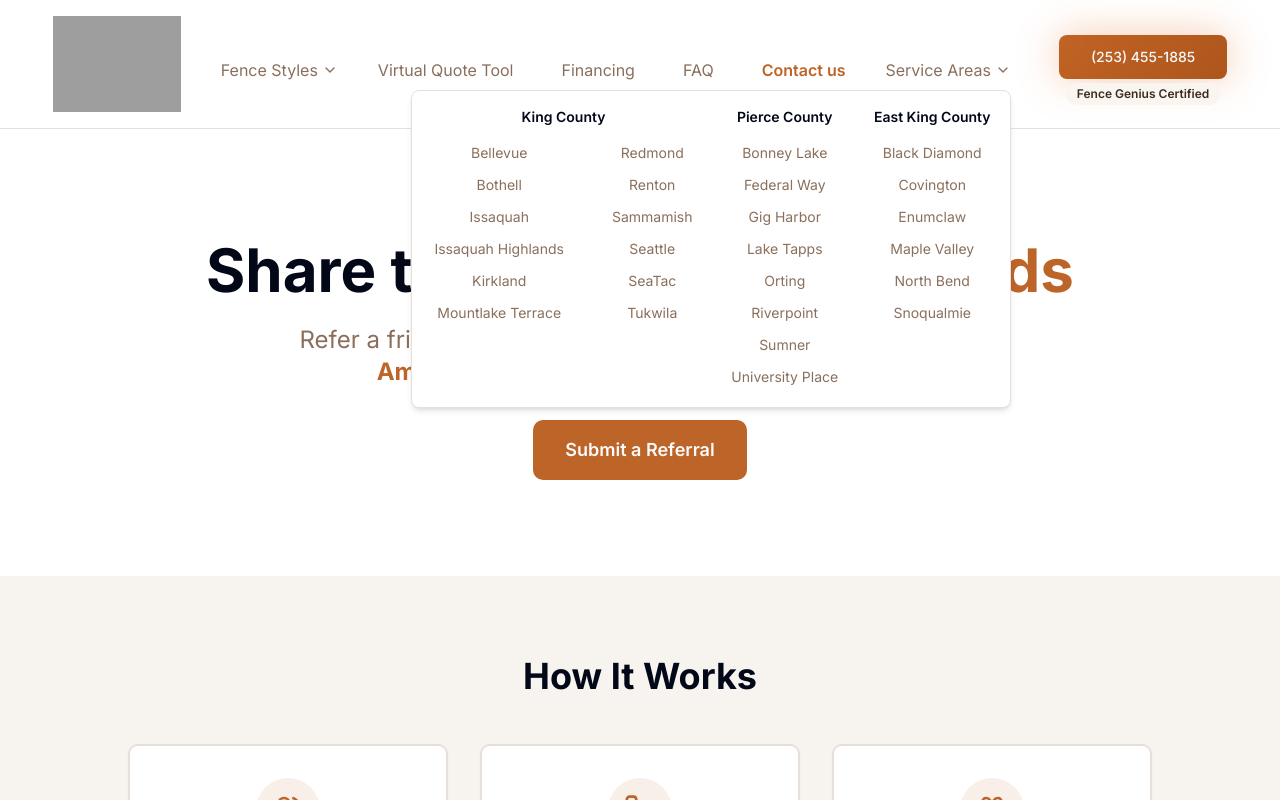
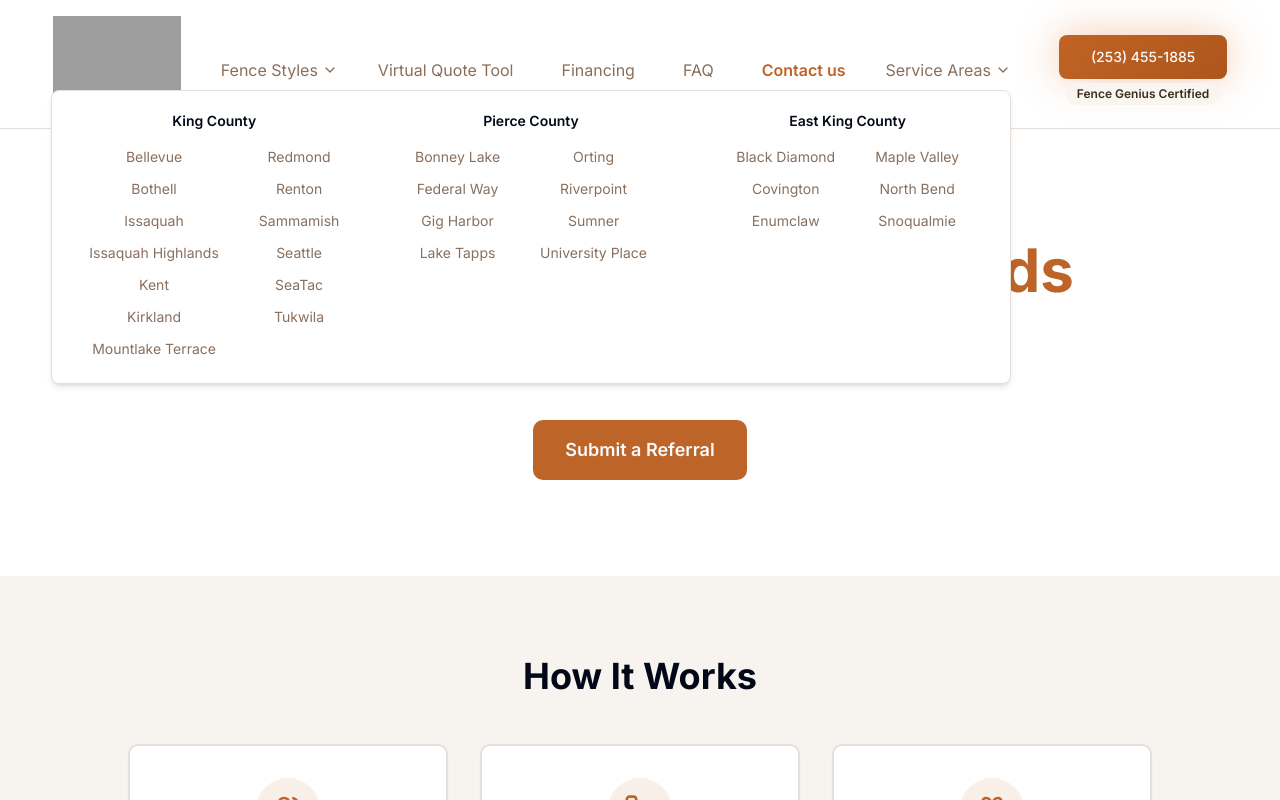
Before and after one commit to christopher0331/myfence-clone, a Next.js app: page /referrals in a window 1280 px wide. Both pictures are taken after a click on the button "Service Areas". Shown: the top 800 px of the page. Built offline with nearby package versions, Linux system fonts and the light colour scheme; grey boxes are pictures that could not be loaded.

Commit message:
update mega menu

```diff
--- a/src/app/service-areas/kent/page.tsx
+++ b/src/app/service-areas/kent/page.tsx
@@ -28,7 +28,6 @@ export default function KentPage() {
       neighborhoods={neighborhoods}
       heroTitle="Professional Fence Services in Kent"
       heroDescription="See recent fence installations and neighborhood projects in Kent. Get a free quote from MyFence.com today."
-      galleryForceGrid={true}
     />
   );
 }
--- a/src/app/service-areas/kent/wynaco/page.tsx
+++ b/src/app/service-areas/kent/wynaco/page.tsx
@@ -112,7 +112,6 @@ export default function WynacoKentPage() {
       <ServiceAreaPhotoGallery
         city="Kent"
         neighborhood="Wynaco"
-        forceGrid={true}
         title="Recent Steel Post Fence Installations in Wynaco"
         description="Photos from recent fence projects completed in the Wynaco neighborhood of Kent, WA."
       />
--- a/src/components/header/MobileMenu.tsx
+++ b/src/components/header/MobileMenu.tsx
@@ -37,6 +37,7 @@ const serviceAreasByRegion = [
       { to: "/service-areas/bothell", label: "Bothell" },
       { to: "/service-areas/issaquah", label: "Issaquah" },
       { to: "/service-areas/issaquah-highlands", label: "Issaquah Highlands" },
+      { to: "/service-areas/kent", label: "Kent" },
       { to: "/service-areas/kirkland", label: "Kirkland" },
       { to: "/service-areas/mountlake-terrace", label: "Mountlake Terrace" },
       { to: "/service-areas/redmond", label: "Redmond" },
--- a/src/components/header/ServiceAreasDropdown.tsx
+++ b/src/components/header/ServiceAreasDropdown.tsx
@@ -5,7 +5,6 @@ import { ChevronDown } from "lucide-react";
 import {
   DropdownMenu,
   DropdownMenuContent,
-  DropdownMenuItem,
   DropdownMenuTrigger,
 } from "@/components/ui/dropdown-menu";
 
@@ -17,6 +16,7 @@ const serviceAreasByRegion = [
       { to: "/service-areas/bothell", label: "Bothell" },
       { to: "/service-areas/issaquah", label: "Issaquah" },
       { to: "/service-areas/issaquah-highlands", label: "Issaquah Highlands" },
+      { to: "/service-areas/kent", label: "Kent" },
       { to: "/service-areas/kirkland", label: "Kirkland" },
       { to: "/service-areas/mountlake-terrace", label: "Mountlake Terrace" },
       { to: "/service-areas/redmond", label: "Redmond" },
@@ -60,37 +60,47 @@ export default function ServiceAreasDropdown() {
         Service Areas
         <ChevronDown className="h-4 w-4" />
       </DropdownMenuTrigger>
-      <DropdownMenuContent align="end" sideOffset={8} className="bg-background border z-50 w-[600px] p-4 mt-0">
-        <div className="grid grid-cols-4 gap-6">
+      <DropdownMenuContent
+        align="end"
+        sideOffset={8}
+        className="bg-background border z-50 w-[min(96vw,960px)] max-w-[960px] p-5 mt-0"
+      >
+        <div className="grid grid-cols-3 gap-8">
           {serviceAreasByRegion.map((region) => {
-            const isKingCounty = region.region === "King County";
+            const useTwoColumns = region.areas.length >= 6;
             const midpoint = Math.ceil(region.areas.length / 2);
-            const firstColumn = isKingCounty ? region.areas.slice(0, midpoint) : region.areas;
-            const secondColumn = isKingCounty ? region.areas.slice(midpoint) : [];
+            const firstColumn = useTwoColumns ? region.areas.slice(0, midpoint) : region.areas;
+            const secondColumn = useTwoColumns ? region.areas.slice(midpoint) : [];
 
             return (
-              <div key={region.region} className={`space-y-2 ${isKingCounty ? 'col-span-2' : ''}`}>
+              <div key={region.region} className="space-y-2 min-w-0">
                 <h3 className="font-semibold text-sm text-foreground mb-3 text-center">{region.region}</h3>
-                <div className={`${isKingCounty ? 'flex justify-center gap-x-12' : 'flex flex-col items-center'} gap-1`}>
-                  {isKingCounty ? (
+                <div
+                  className={
+                    useTwoColumns
+                      ? "flex justify-center gap-x-8 lg:gap-x-10 gap-1"
+                      : "flex flex-col items-center gap-1"
+                  }
+                >
+                  {useTwoColumns ? (
                     <>
-                      <div className="flex flex-col gap-1 items-center">
+                      <div className="flex flex-col gap-1 items-center min-w-0">
                         {firstColumn.map((area) => (
                           <Link
                             key={area.to}
                             href={area.to}
-                            className="text-sm text-muted-foreground hover:text-primary transition-colors py-1"
+                            className="text-sm text-muted-foreground hover:text-primary transition-colors py-1 text-center"
                           >
                             {area.label}
                           </Link>
                         ))}
                       </div>
-                      <div className="flex flex-col gap-1 items-center">
+                      <div className="flex flex-col gap-1 items-center min-w-0">
                         {secondColumn.map((area) => (
                           <Link
                             key={area.to}
                             href={area.to}
-                            className="text-sm text-muted-foreground hover:text-primary transition-colors py-1"
+                            className="text-sm text-muted-foreground hover:text-primary transition-colors py-1 text-center"
                           >
                             {area.label}
                           </Link>
```
